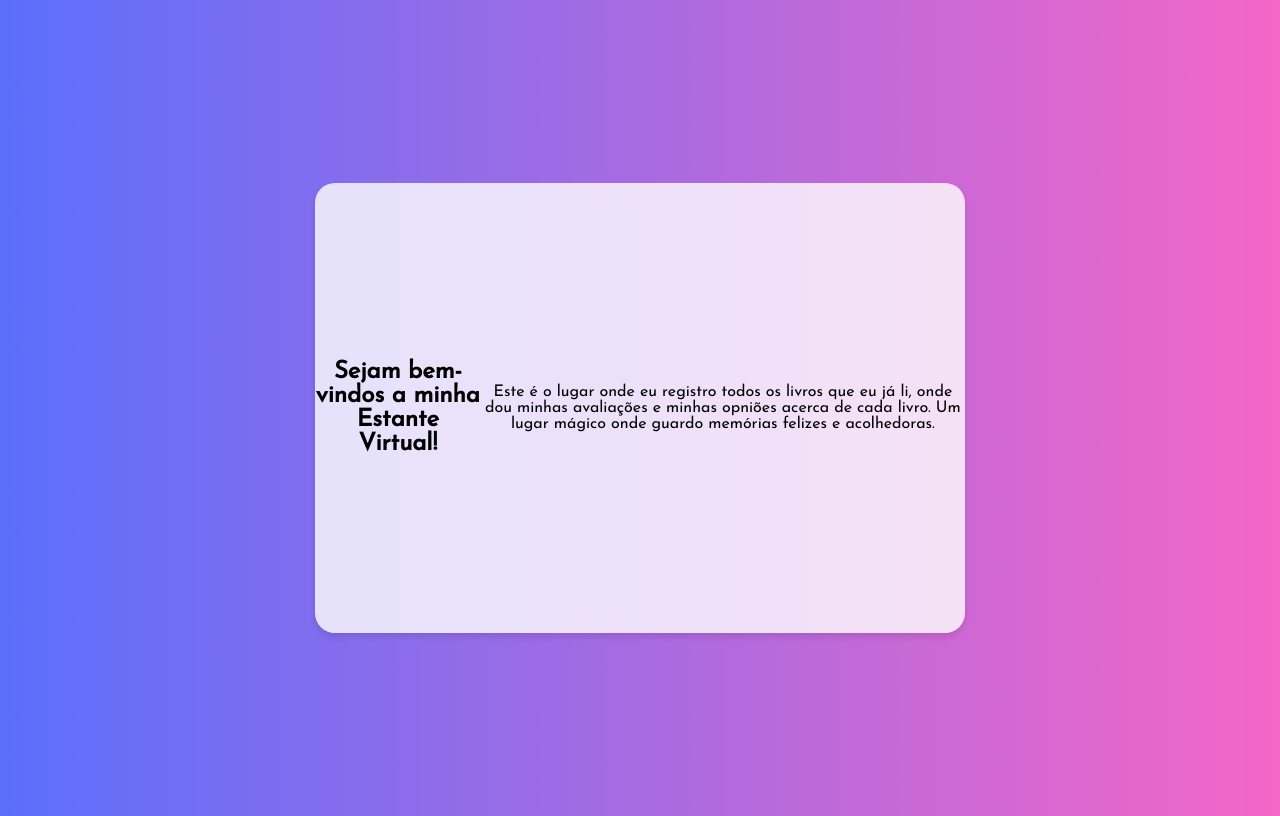
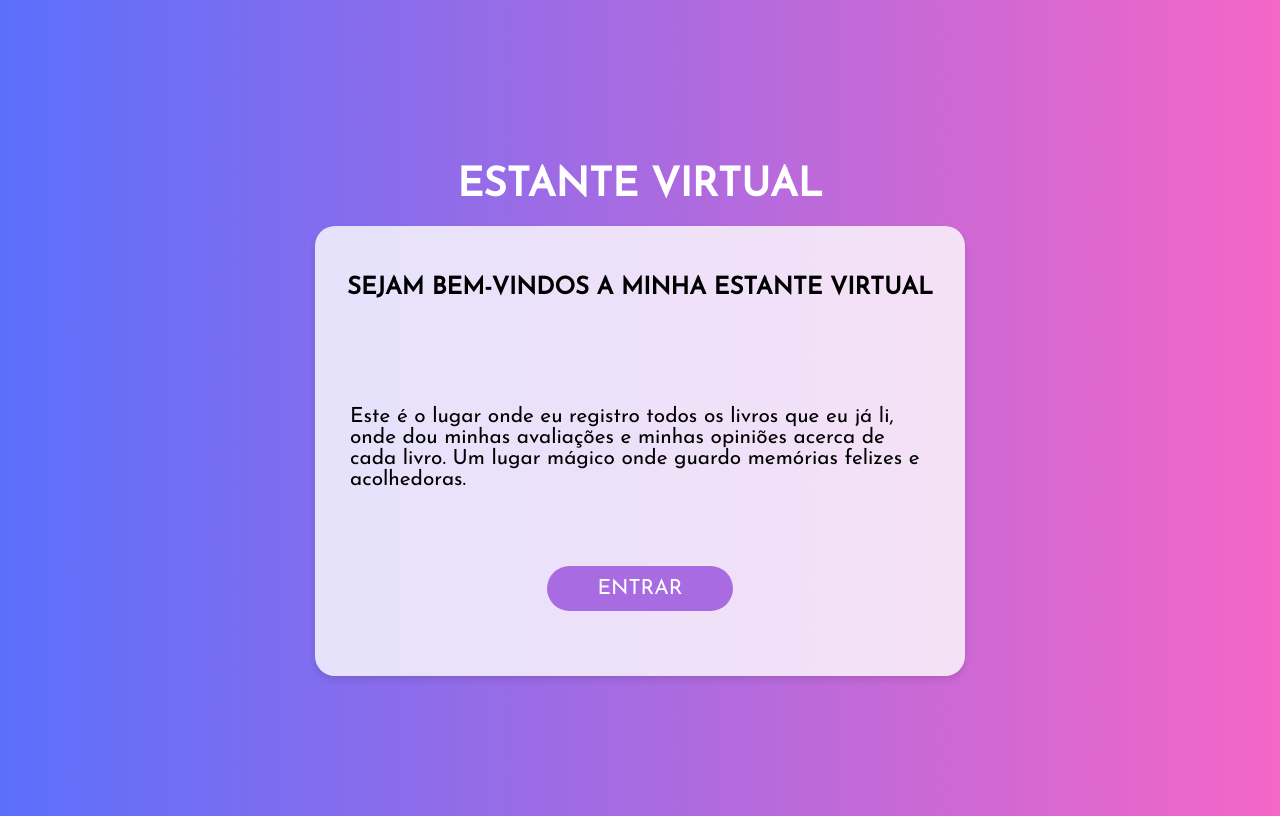
Before and after one commit to camillefk/estanteVirtual, a React (Vite) app: page / in a window 1280 px wide. Built offline with nearby package versions, Linux system fonts and the light colour scheme.

Commit message:
personalização do botão e alinhamento dos elementos

```diff
--- a/src/App.css
+++ b/src/App.css
@@ -1,27 +1,62 @@
 body {
     font-family: 'Josefin Sans', sans-serif;
     background-image: url('./assets/bg_estante.png');
-    background-size: cover; /* Faz a imagem ocupar toda a tela */
+    background-size: cover;
     background-repeat: no-repeat;
     background-position: center;
-}
+  }
 
-.box-inicial {
-    height: 100vh; /* Faz a altura ocupar toda a tela */
+  .box-inicial {
+    height: 100vh;
     display: flex;
-    justify-content: center; /* Centraliza horizontalmente */
-    align-items: center; /* Centraliza verticalmente */
-}
+    flex-direction: column; /* organiza verticalmente */
+    justify-content: center; /* centraliza verticalmente */
+    align-items: center; /* centraliza horizontalmente */
+  }
 
-.center-box {
+  .title-inicial {
+    margin-bottom: 20px;
+    font-size: 2.5rem;
+    color: white;
+  }
+
+  .center-box h2 {
+    margin-top: 20px;
+    padding: 30px;
+  }
+
+  .center-box p {
+    padding: 35px;
+    font-size: 1.3rem;
+  }
+
+  .center-box {
     width: 650px;
     height: 450px;
     background-color: rgba(255, 255, 255, 0.8);
     display: flex;
-    justify-content: center;
+    flex-direction: column;
+    justify-content: top;
     align-items: center;
     border-radius: 20px;
     box-shadow: 0 4px 6px rgba(0, 0, 0, 0.1);
-    text-align: center; /* Centraliza o texto dentro do quadrado */
-    box-sizing: border-box; /* Inclui bordas e padding nas dimensões */
-}
+    box-sizing: border-box;
+  }
+
+  .button-inicial {
+    font-family: 'Josefin Sans', sans-serif;
+    font-size: 1.3rem;
+    color: white;
+    background-color: #a86be2;
+    border-radius: 30px;
+    padding: 12px 50px; /* combinação de padding-top e padding-left/right */
+    margin: 20px;
+    border: none;
+    cursor: pointer;
+    transition: all 0.3s ease;
+  }
+
+  .button-inicial:hover {
+    background-color: #9256c3;
+    transform: scale(1.1);
+  }
--- a/src/App.jsx
+++ b/src/App.jsx
@@ -3,9 +3,15 @@ import './App.css';
 function App() {
   return (
     <div className="box-inicial">
+      <h1 className="title-inicial">ESTANTE VIRTUAL</h1>
       <div className="center-box">
-        <h2>Sejam bem-vindos a minha Estante Virtual!</h2>
-        <p>Este é o lugar onde eu registro todos os livros que eu já li, onde dou minhas avaliações e minhas opniões acerca de cada livro. Um lugar mágico onde guardo memórias felizes e acolhedoras. </p>
+        <h2>SEJAM BEM-VINDOS A MINHA ESTANTE VIRTUAL</h2>
+        <p>
+          Este é o lugar onde eu registro todos os livros que eu já li, onde dou
+          minhas avaliações e minhas opiniões acerca de cada livro. Um lugar
+          mágico onde guardo memórias felizes e acolhedoras.
+        </p>
+        <button className="button-inicial">ENTRAR</button>
       </div>
     </div>
   );
```
